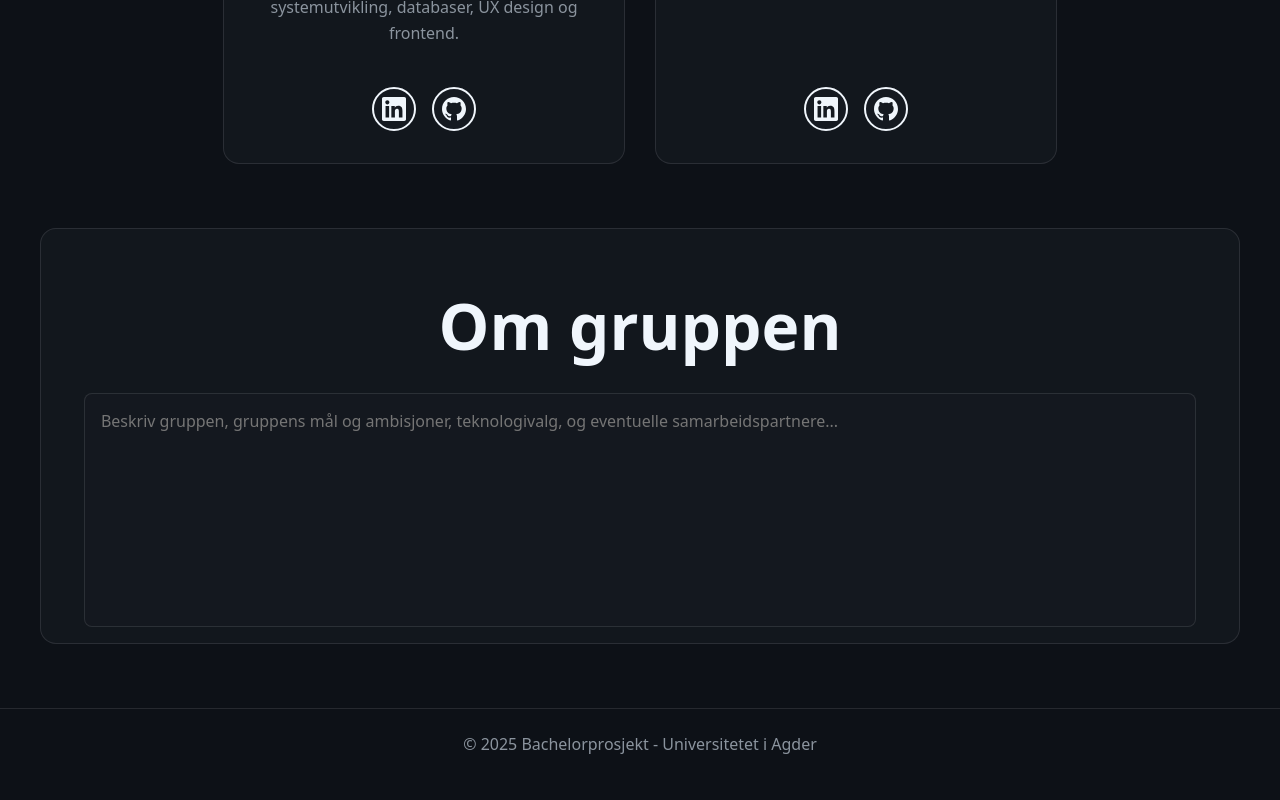
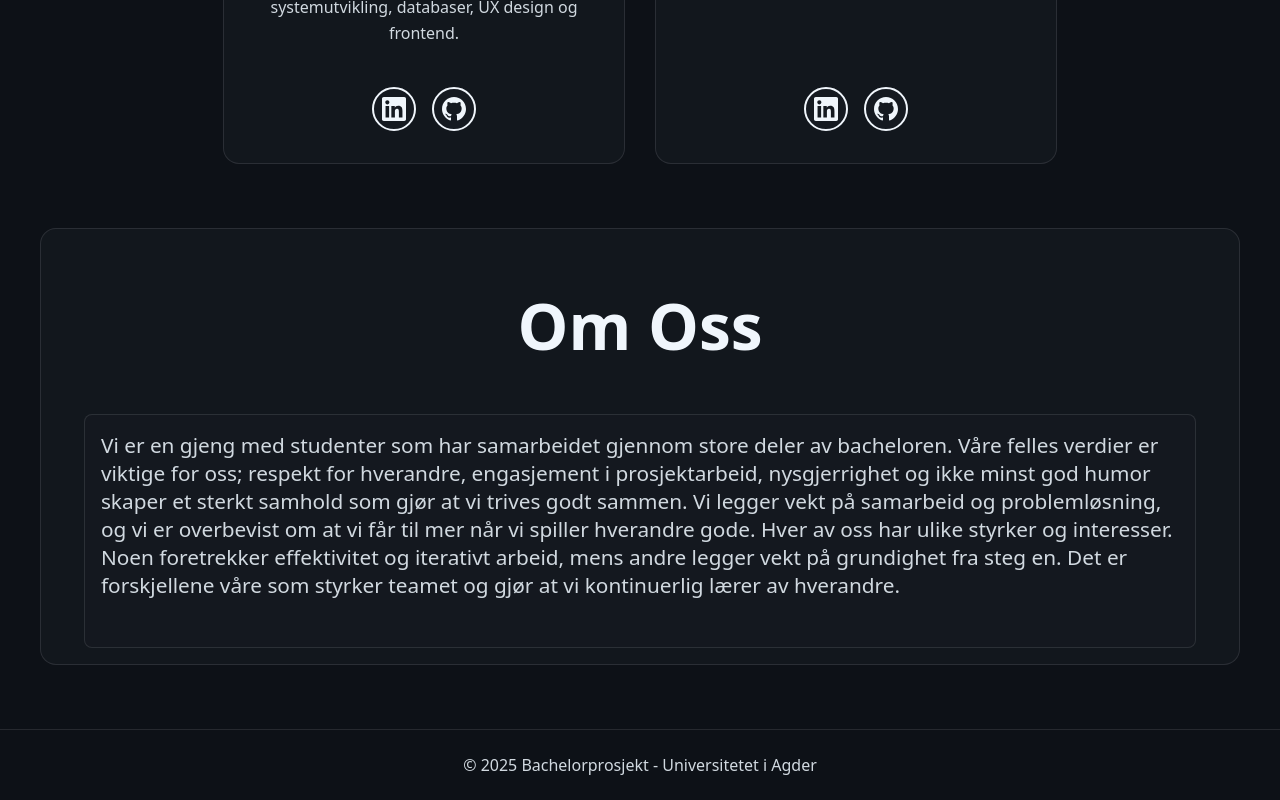
Before and after one commit to FrankUia/reboot, a Next.js app: page / in a window 1280 px wide. Shown: the part 1320-2120 px from the top of the page. Before the commit the page ends 2099 px from the top, so only its background shows below. Built offline with nearby package versions, Linux system fonts and the light colour scheme.

Commit message:
Hotfix css

```diff
--- a/src/app/page.tsx
+++ b/src/app/page.tsx
@@ -22,14 +22,16 @@ export default function Home() {
     {
       name: "Kata-Loore Tamm",
       image: "/medlem_bilder/Kata.png",
-      description: "Trives best med prosjekter som involverer hele utviklingsløpet, fra planlegging og databasedesign til implementering av backend og utvikling av frontend.",
+      description:
+        "Trives best med prosjekter som involverer hele utviklingsløpet, fra planlegging og databasedesign til implementering av backend og utvikling av frontend.",
       linkedin: "https://www.linkedin.com/in/katalooretamm",
       github: "https://github.com/KataLoore",
     },
     {
       name: "Stine",
       image: "/medlem_bilder/stine.JPEG",
-      description: "26 år, har fra tidligere en bachelor i sykepleie. Mine interresser er systemutvikling, databaser, UX design og frontend.",
+      description:
+        "26 år, har fra tidligere en bachelor i sykepleie. Mine interresser er systemutvikling, databaser, UX design og frontend.",
       linkedin: "https://www.linkedin.com/in/stine-strand",
       github: "https://github.com/stinest-uia",
     },
@@ -37,7 +39,8 @@ export default function Home() {
       name: "Jørgen",
       image: "/medlem_bilder/JørgenMango.jpg",
       description: "Interesse for databasesystemer, og backend utvikling i C#.",
-      linkedin: "https://www.linkedin.com/in/j%C3%B8rgen-ege-893063369/?originalSubdomain=no",
+      linkedin:
+        "https://www.linkedin.com/in/j%C3%B8rgen-ege-893063369/?originalSubdomain=no",
       github: "https://github.com/JorgenEge",
     },
   ];
@@ -132,12 +135,19 @@ export default function Home() {
         </section>
 
         <section id="about" className="about-section">
-          <h2 className="title">Om gruppen</h2>
-          <textarea
-            className="textarea"
-            placeholder="Beskriv gruppen, gruppens mål og ambisjoner, teknologivalg, og eventuelle samarbeidspartnere..."
-            rows={8}
-          />
+          <h2 className="title">Om Oss</h2>
+          <p className="textarea">
+            Vi er en gjeng med studenter som har samarbeidet gjennom store deler
+            av bacheloren. Våre felles verdier er viktige for oss; respekt for
+            hverandre, engasjement i prosjektarbeid, nysgjerrighet og ikke minst
+            god humor skaper et sterkt samhold som gjør at vi trives godt
+            sammen. Vi legger vekt på samarbeid og problemløsning, og vi er
+            overbevist om at vi får til mer når vi spiller hverandre gode. Hver
+            av oss har ulike styrker og interesser. Noen foretrekker
+            effektivitet og iterativt arbeid, mens andre legger vekt på
+            grundighet fra steg en. Det er forskjellene våre som styrker teamet
+            og gjør at vi kontinuerlig lærer av hverandre.
+          </p>
         </section>
       </main>
 
--- a/src/app/styles.css
+++ b/src/app/styles.css
@@ -1,7 +1,7 @@
 :root {
   --bg-dark: #0d1117;
   --text-primary: #ffffff;
-  --text-secondary: #8b949e;
+  --text-secondary: #d1d9e0;
   --accent: #f0f6fc;
   --card-bg: rgba(22, 27, 34, 0.7);
   --border-color: rgba(255, 255, 255, 0.1);
@@ -201,15 +201,9 @@ body {
   padding: 1rem;
   border: 1px solid var(--border-color);
   color: var(--text-secondary);
-  font-size: 1rem;
+  font-size: 2rem;
   font-family: inherit;
   resize: none;
-}
-
-.textarea:focus {
-  outline: none;
-  border-color: var(--accent);
-  opacity: 0.4;
 }
 
 .footer {
@@ -243,7 +237,7 @@ body {
 .about-section .textarea {
   width: 90%;
   min-height: 200px;
-  font-size: 1rem;
+  font-size: 1.3rem;
   margin-bottom: 1rem;
   margin-left: 1rem;
   margin-right: 1rem;
```
